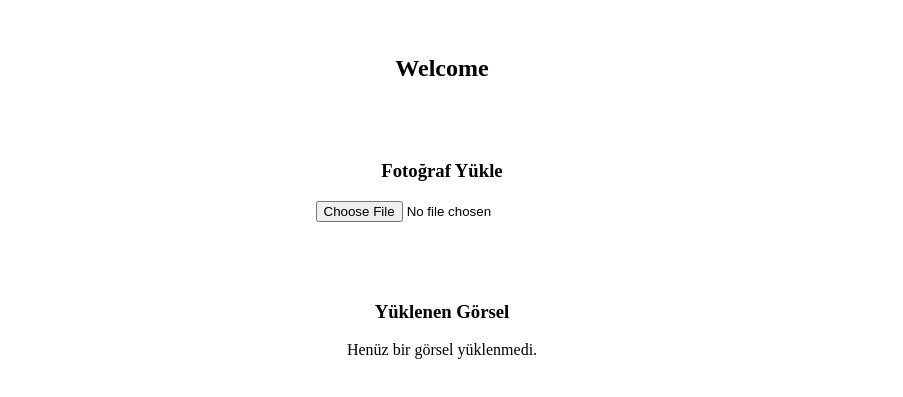
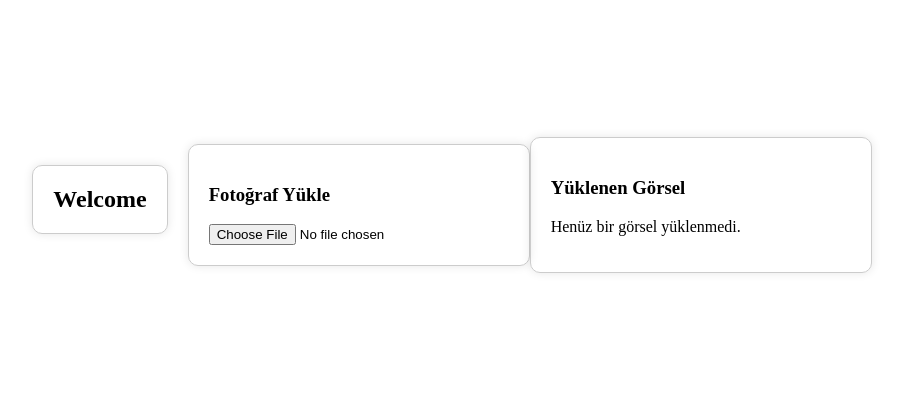
Before and after one commit to oykuygur/Frontend-Project, a React (Create React App) app: page /home in a window 1280 px wide. Shown: the part 203-600 px from the top of the page, without its empty margins (198-1101 px from the left). Built offline with nearby package versions, Linux system fonts and the light colour scheme.

Commit message:
Yeni özellikler eklendi

```diff
--- a/src/Components/ImageUpload/ImageUpload.jsx
+++ b/src/Components/ImageUpload/ImageUpload.jsx
@@ -2,7 +2,8 @@ import React, { useState } from "react";
 import styles from "./ImageUpload.module.css";
 
 const ImageUpload = ({ onUpload }) => {
-  const [selectedImage, setSelectedImage] = useState(null);
+  const [selectedImage, setSelectedImage] = useState('');
+
 
   const handleImageChange = (e) => {
     const file = e.target.files[0];
--- a/src/Components/ImageUpload/ImageUpload.module.css
+++ b/src/Components/ImageUpload/ImageUpload.module.css
@@ -1,4 +1,7 @@
 .uploadContainer {
-  margin: 20px 0;
-  text-align: center;
+  border: 1px solid #ccc;
+  border-radius: 10px;
+  padding: 20px;
+  width: 300px;
+  box-shadow: 0 0 10px rgba(0, 0, 0, 0.1);
 }
--- a/src/Components/ImageView/ImageView.jsx
+++ b/src/Components/ImageView/ImageView.jsx
@@ -3,6 +3,7 @@ import styles from "./ImageView.module.css";
 
 const ImageView = ({ imageUrl }) => {
   return (
+    <div>
       <div className={styles.viewContainer}>
         <h3>Yüklenen Görsel</h3>
         {imageUrl ? (
@@ -11,6 +12,7 @@ const ImageView = ({ imageUrl }) => {
         <p>Henüz bir görsel yüklenmedi.</p>
         )}
       </div>
+    </div>
   );
 };
 
--- a/src/Components/ImageView/ImageView.module.css
+++ b/src/Components/ImageView/ImageView.module.css
@@ -1,10 +1,13 @@
 .viewContainer {
-  text-align: center;
-  margin-top: 20px;
+  border: 1px solid #ccc;
+  border-radius: 10px;
+  padding: 20px;
+  width: 300px;
+  box-shadow: 0 0 10px rgba(0, 0, 0, 0.1);
 }
 
 .previewImage {
-  width: 300px;
-  margin: 10px;
-  border-radius: 8px;
+  max-width: 100%;
+  height: auto;
+  margin-top: 10px;
 }
--- a/src/Components/LoginContainer/LoginContainer.jsx
+++ b/src/Components/LoginContainer/LoginContainer.jsx
@@ -52,6 +52,7 @@ const LoginContainer = ({ onLoginSuccess }) => {
             value={formData.firstName}
             onChange={handleChange}
           />
+          <br/>
           <label htmlFor="lastName">Last name:</label>
           <input
             type="text"
--- a/src/Components/Welcome/Welcome.jsx
+++ b/src/Components/Welcome/Welcome.jsx
@@ -1,18 +1,12 @@
-
 import React, { useState } from "react";
 import styles from "./Welcome.module.css";
-import ImageUpload from "../ImageUpload/ImageUpload";
-import ImageView from "../ImageView/ImageView";
 
 const Welcome = ({ firstName, lastName }) => {
-  const [imageUrl, setImageUrl] = useState("");
-
   return (
     <div className={styles.container}>
-      <h2>Welcome {`${firstName || ""} ${lastName || ""}`}</h2>
-
-      <ImageUpload onUpload={setImageUrl} />
-      <ImageView imageUrl={imageUrl} />
+      <h2 className={styles.titleBox}>
+        Welcome {`${firstName || ""} ${lastName || ""}`}
+      </h2>
     </div>
   );
 };
--- a/src/Components/Welcome/Welcome.module.css
+++ b/src/Components/Welcome/Welcome.module.css
@@ -2,16 +2,28 @@
   display: flex;
   flex-direction: column;
   align-items: center;
-  gap: 20px;
-  padding: 40px;
+  padding: 20px;
 }
 
-.card {
-  background-color: #ffffff;
-  padding: 25px;
-  width: 90%;
-  max-width: 600px;
-  border: 2px solid #ccc;
-  border-radius: 12px;
-  box-shadow: 0 4px 12px rgba(0, 0, 0, 0.08);
+.title {
+  font-size: 24px;
+  font-weight: bold;
+  margin-bottom: 30px;
 }
+
+.contentGrid {
+  display: flex;
+  justify-content: center;
+  gap: 40px;
+  width: 100%;
+  flex-wrap: wrap;
+}
+.titleBox {
+  border: 1px solid #ccc;
+  border-radius: 10px;
+  padding: 20px;
+  margin-bottom: 30px;
+  box-shadow: 0 0 10px rgba(0, 0, 0, 0.1);
+  font-size: 24px;
+  font-weight: bold;
+}
--- a/src/Pages/Home/Home.jsx
+++ b/src/Pages/Home/Home.jsx
@@ -1,15 +1,20 @@
-import React from "react";
+import React, { useState } from "react";
+import { useLocation } from "react-router-dom";
 import Welcome from "../../Components/Welcome/Welcome";
-import { useLocation } from "react-router-dom";
+import ImageUpload from "../../Components/ImageUpload/ImageUpload";
+import ImageView from "../../Components/ImageView/ImageView";
 import styles from "./Home.module.css";
 
 const Home = () => {
   const location = useLocation();
   const { firstName, lastName } = location.state || {};
+  const [imageUrl, setImageUrl] = useState("");
 
   return (
     <div className={styles.container}>
-      <Welcome firstName={firstName} lastName={lastName}></Welcome>
+      <Welcome firstName={firstName} lastName={lastName} />
+      <ImageUpload onUpload={setImageUrl} />
+      <ImageView imageUrl={imageUrl} />
     </div>
   );
 };
--- a/src/Pages/Login/Login.jsx
+++ b/src/Pages/Login/Login.jsx
@@ -1,6 +1,7 @@
 import react from "react";
 import LoginContainer from "../../Components/LoginContainer/LoginContainer";
 import { useNavigate } from "react-router-dom";
+import ImageUpload from "../../Components/ImageUpload/ImageUpload";
 
 const Login = () => {
   const navigate = useNavigate();
```
Also changed, not shown: public/assets/photo3.jpeg (added), public/assets/photo4.jpeg (added). Lines whose indentation alone changed are shown as unchanged.
